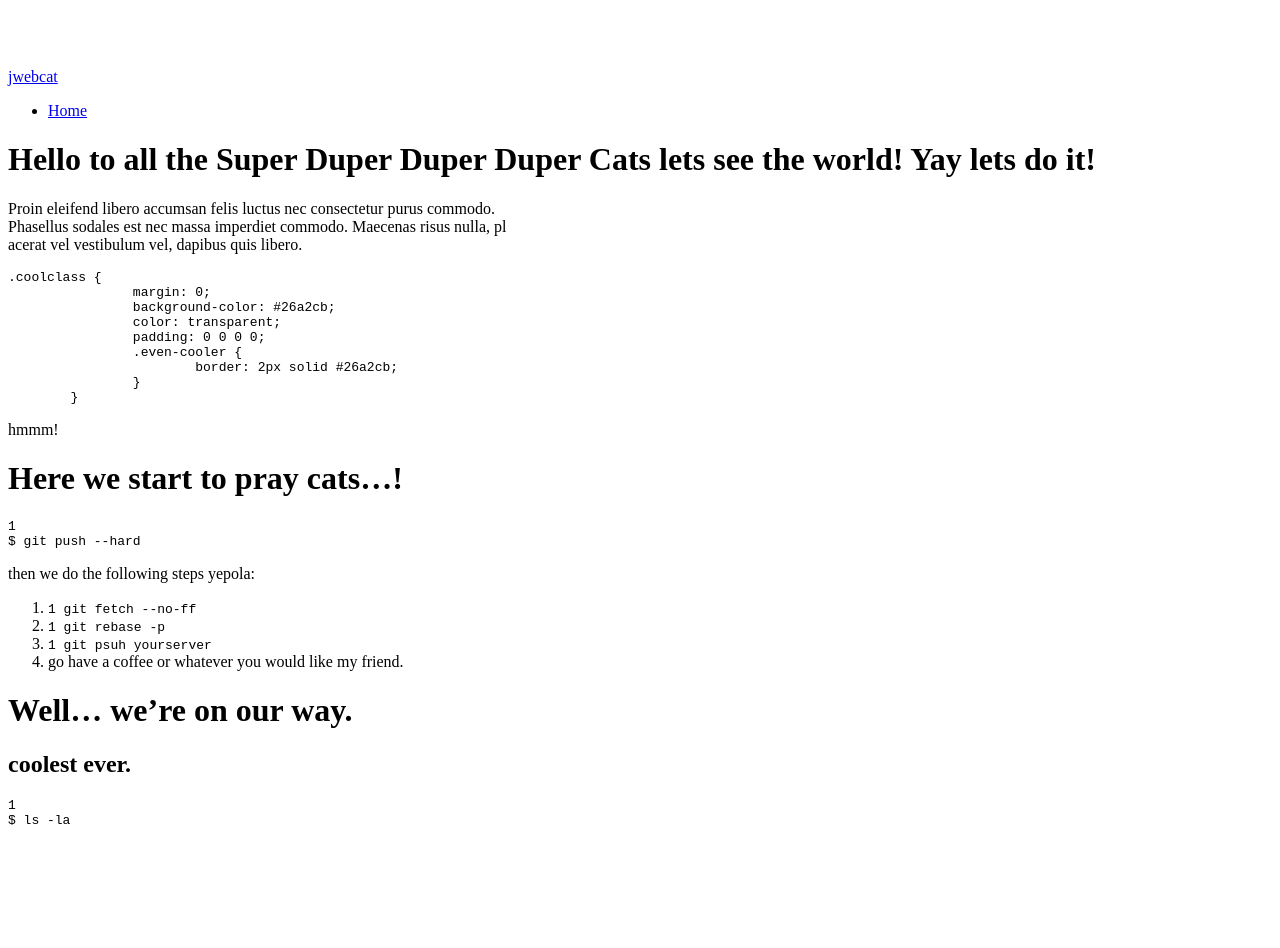
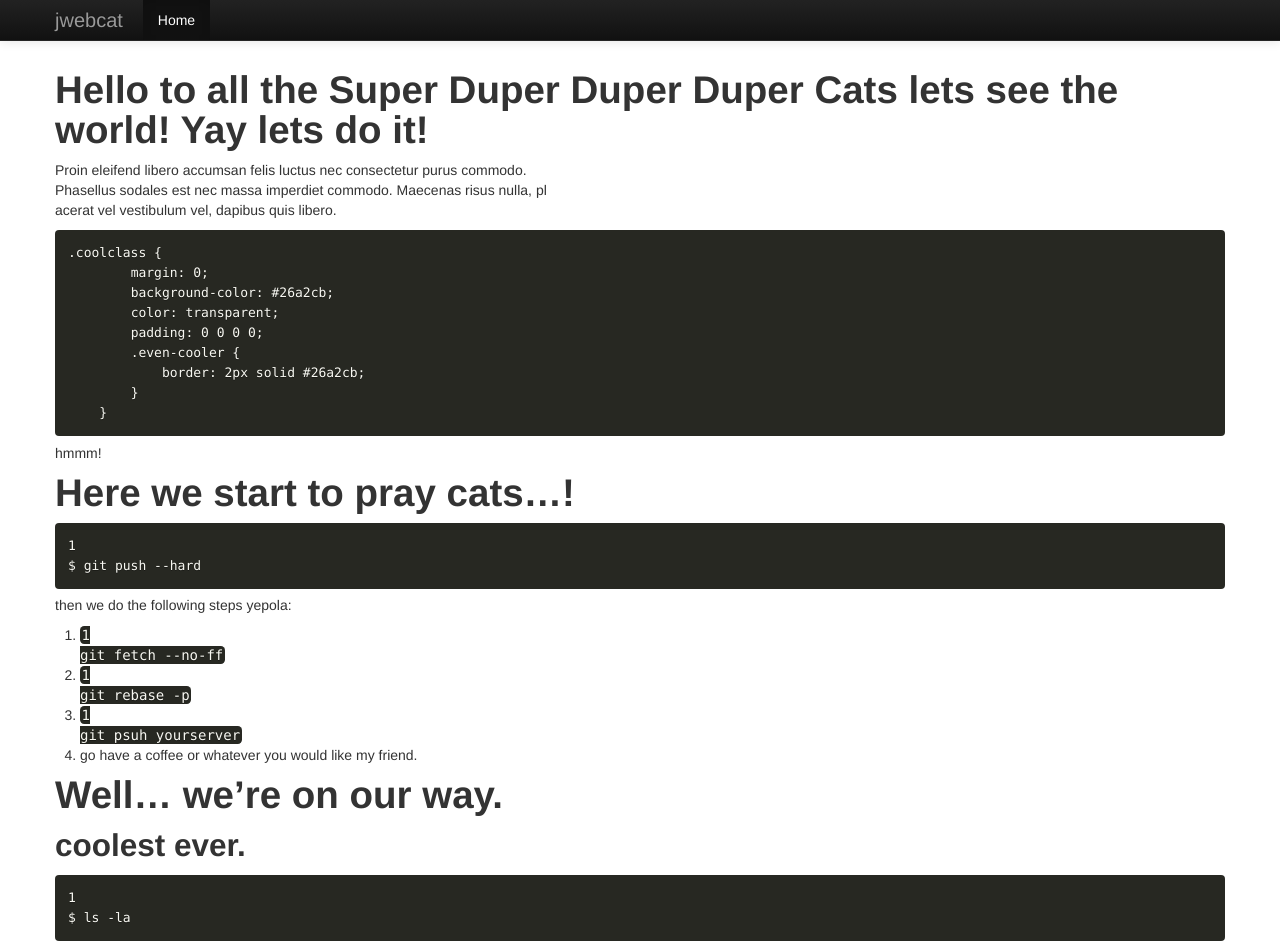
Before and after one commit to jwebcat/octorake-jekyll, a Jekyll site: the page built from index.markdown, in a window 1280 px wide and 948 px high. Built offline with Jekyll 4.4.1, drawn with Linux system fonts in a browser that asks for light colours; nearby versions of some CDN libraries; library files that are not in the unit come from our copies; Markdown is read by kramdown in place of the engine named in the settings.

Commit message:
fix default layout

```diff
--- a/_layouts/default.html
+++ b/_layouts/default.html
@@ -5,8 +5,8 @@
     <title>{{ site.name }}</title>
     <meta name="viewport" content="width=device-width, initial-scale=1.0">
     <meta name="description" content="{{ site.description }}">
-    <link href="/stylesheets/styles.css" rel="stylesheet">
-    <link href="/stylesheets/okaidia.css" rel="stylesheet">
+    <link href="assets/stylesheets/styles.css" rel="stylesheet">
+    <link href="assets/stylesheets/okaidia.css" rel="stylesheet">
 
     <style>
       body {
```
